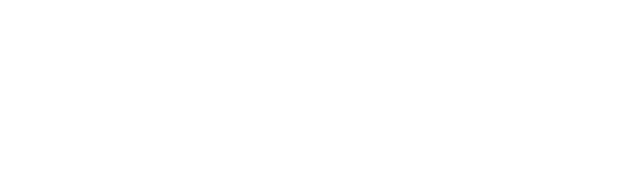
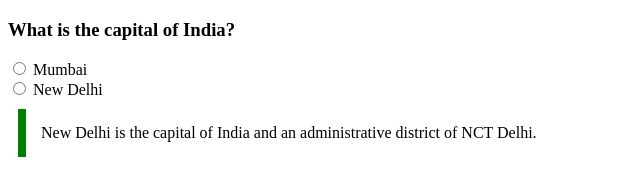
Before and after one commit to acciojob/trivia-vishalYadav89, a website: page main.html in a window 1280 px wide. Shown: the whole page, without its empty margins (0-640 px from the left). Drawn offline with Linux system fonts and the light colour scheme.

Commit message:
created a submission

```diff
--- a/main.html
+++ b/main.html
@@ -8,6 +8,26 @@
 
 <body>
 	<!-- the entire body must be written by student -->
+	<h3>What is the capital of India?</h3>
+	<label>
+		<input type="radio" name="capital" value="Mumbai">
+		Mumbai
+	</label>
+	<br>
+	<label>
+		<input type="radio" name="capital" value="New Delhi">
+		New Delhi
+	</label>
+
+	<blockquote style="
+		Max-width: 600px;
+		Margin: 10px;
+		Padding:  15px;
+		Border-left: 8px solid green ;
+		Background-color:#f8fffe
+		Font-weight: "Bold";
+		>New Delhi is the capital of India and an administrative district of NCT Delhi.</blockquote>
+
     <script type="text/javascript" src="./script.js">
 </script>
 
```
